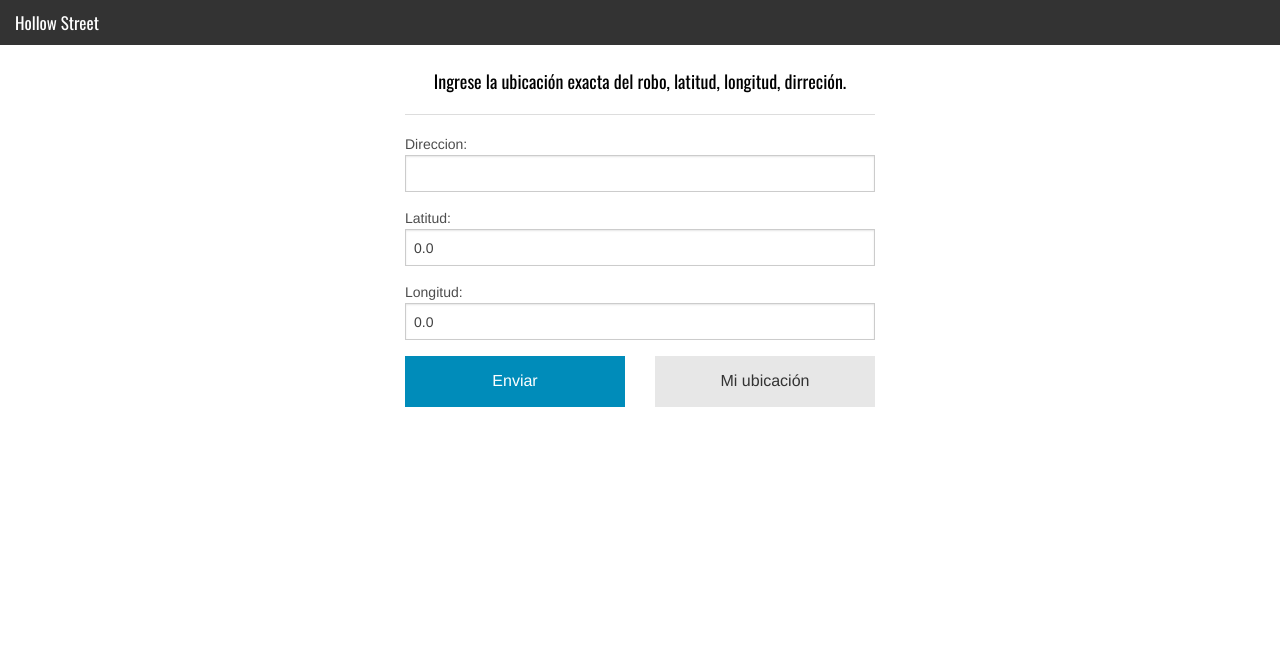
After one commit to developerfab/geomatica, a Django app: page /reportar_robo/ in a window 1280 px wide. The commit adds this page. Shown: the top 667 px of the page. Run offline with Django 3.2, Linux system fonts and the light colour scheme; some libraries are stand-ins or nearby versions.

Commit message:
se adiciona la funcionalidad y vista para notificacion de un robo

```diff
--- a/geomatica/core/forms.py
+++ b/geomatica/core/forms.py
@@ -6,3 +6,8 @@ class FormCoord(ModelForm):
     class Meta:
         model = Hueco
         fields = '__all__'
+
+class FormRobo(ModelForm):
+    class Meta:
+        model = Robo
+        fields = '__all__'
--- a/geomatica/core/models.py
+++ b/geomatica/core/models.py
@@ -12,3 +12,8 @@ class Hueco(models.Model):
 class Trafico(models.Model):
     zona = models.CharField(max_length=200)
     nivel = models.IntegerField(default=1)
+
+class Robo(models.Model):
+    direccion = models.CharField(max_length=200)
+    latitud = models.FloatField(default=0.0)
+    longitud = models.FloatField(default=0.0)
--- /dev/null
+++ b/geomatica/core/templates/form_robo.html
@@ -0,0 +1,25 @@
+{% extends 'base.html' %}
+{% block contenido %}
+<div class="row">
+  <div class="small-12 medium-6 small-centered columns">
+  <br>
+  <h5>Ingrese la ubicación exacta del robo, latitud, longitud, dirreción. </h5>
+  <hr>
+    {{ msg }}
+    {% if form %}
+    <form enctype="multipart/form-data" action="{% url 'core:reportar_robo' %}" method="POST">
+      {% csrf_token %}
+      {{ form }}
+        <div class="row">
+          <div class="small-6 columns">
+            <input type="submit" value="Enviar" class="expand button" />
+          </div>
+          <div class="small-6 columns">
+            <input id="mi_ubicacion" type="button" value="Mi ubicación" class="expand button secondary" />
+          </div>
+        </div>
+    </form>
+    {% endif %}
+    {% endblock %}
+  </div>
+</div>
--- a/geomatica/core/templates/index.html
+++ b/geomatica/core/templates/index.html
@@ -13,6 +13,9 @@
     <form method="GET" action="{% url 'core:enviar_notificacion_hueco' %}">{% csrf_token %}
     	<button class="button expand" type="submit">Notificar un hueco</button>
     </form>
+    <form method="GET" action="{% url 'core:reportar_robo' %}">{% csrf_token %}
+      <button class="button expand" type="submit">Reportar Robo</button>
+    </form>
   </div>
 </div>
 {% endblock %}
--- a/geomatica/core/urls.py
+++ b/geomatica/core/urls.py
@@ -11,4 +11,5 @@ urlpatterns = patterns(
     url(r'^opcion_hueco/$', views.opcion_hueco, name="opcion_hueco"),
     url(r'^especifico_notificacion/$', views.especifico_notificacion, name="especifico_notificacion"),
     url(r'^estadisticas_hueco/$', views.estadistica_hueco, name="estadisticas_hueco"),
+    url(r'^reportar_robo/$', views.reportar_robo, name="reportar_robo"),
     ) + static(settings.MEDIA_URL, document_root=settings.MEDIA_ROOT)
--- a/geomatica/core/views.py
+++ b/geomatica/core/views.py
@@ -1,6 +1,6 @@
 from django.shortcuts import render
 from core.models import *
-from core.forms import FormCoord
+from core.forms import FormCoord, FormRobo
 
 # Create your views here.
 
@@ -61,3 +61,23 @@ def estadistica_hueco(request):
         notificacion = Hueco.objects.filter(latitud = seleccion.latitud, longitud=seleccion.longitud)
         contexto = { "title":"Notificacion Espeficica", "latitud": notificacion[0].latitud, "longitud": notificacion[0].longitud, "cantidad":255-len(notificacion)}
     return render(request, 'estadisticas_hueco.html', contexto)
+
+def reportar_robo(request):
+    """
+    Este metodo permite reportar un robo
+    """
+    contexto = { 'title': 'Hollow-huecos' }
+    msg = ""
+    if request.method == 'POST':
+        form = FormRobo(request.POST, request.FILES)
+        if form.is_valid():
+            form.save()
+            msg = "Tu informacion es valiosa para nosostros, gracias por notificar"
+        else:
+            msg = "Error en la informacion, por favor revisa los campos"
+            contexto['form'] = form
+    else:
+        form = FormRobo()
+        contexto['form'] = form
+    contexto['msg'] = msg
+    return render(request, 'form_robo.html', contexto)
```
Also changed, not shown: geomatica/core/migrations/0004_auto_20151125_0700.py (added).
